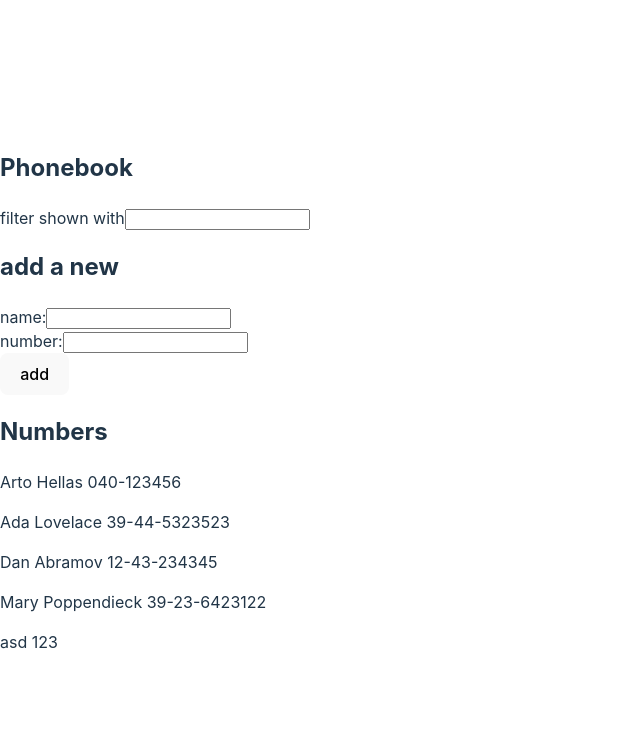
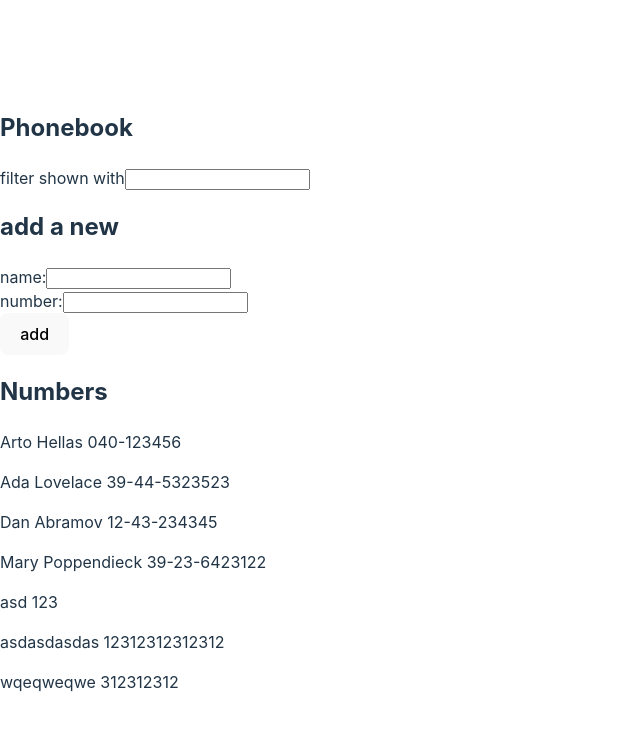
Before and after one commit to roopeak/full-stack-open, a React (Vite) app in the folder part2/phonebook/: page / in a window 1280 px wide. Shown: the top 730 px of the page, without its empty margins (0-640 px from the left). Built offline with nearby package versions, Linux system fonts and the light colour scheme; data requests are answered from the project's data file.

Commit message:
2.13 step8

```diff
--- a/part2/phonebook/db.json
+++ b/part2/phonebook/db.json
@@ -24,6 +24,16 @@
       "id": "asd",
       "name": "asd",
       "number": "123"
+    },
+    {
+      "id": "asdasdasdas",
+      "name": "asdasdasdas",
+      "number": "12312312312312"
+    },
+    {
+      "id": "wqeqweqwe",
+      "name": "wqeqweqwe",
+      "number": "312312312"
     }
   ]
 }
--- a/part2/phonebook/src/App.jsx
+++ b/part2/phonebook/src/App.jsx
@@ -4,6 +4,8 @@
 import Filter from './components/Filter'
 import PersonForm from './components/PersonForm'
 import Persons from './components/Persons'
+
+import personService from './services/persons'
 
 const App = () => {
   const [persons, setPersons] = useState([])
@@ -13,15 +15,12 @@
   const [newFilter, setNewFilter] = useState('')
 
   useEffect(() => {
-    console.log('effect')
-    axios
-      .get('http://localhost:3001/persons')
-      .then(response => {
-        console.log('promise fulfilled')
-        setPersons(response.data)
+    personService
+      .getAll()
+      .then(initialPersons => {
+        setPersons(initialPersons)
       })
   }, [])
-  console.log('render', persons.length, 'persons')
 
   const addName = (event) => {
     event.preventDefault()
@@ -38,10 +37,12 @@
       alert(`${newName} is already added to phonebook`)
       setNewName('')
     } else {
-      axios
-        .post('http://localhost:3001/persons', nameObject)
-        .then(response => {
-          console.log(response)
+      personService
+        .create(nameObject)
+        .then(returnedPerson => {
+          setPersons(persons.concat(returnedPerson))
+          setNewName('')
+          setNewNumber('')
         })
 
       setPersons(persons.concat(nameObject))
@@ -51,7 +52,6 @@
   }
 
   const handleNameChange = (event) => {
-    console.log(event.target.value)
     setNewName(event.target.value)
   }
 
--- /dev/null
+++ b/part2/phonebook/src/services/persons.js
@@ -0,0 +1,19 @@
+import axios from 'axios'
+const baseUrl = 'http://localhost:3001/persons'
+
+const getAll = () => {
+  const request = axios.get(baseUrl)
+  return request.then(response => response.data)
+}
+
+const create = newObject => {
+  const request = axios.post(baseUrl, newObject)
+  return request.then(response => response.data)
+}
+
+const update = (id, newObject) => {
+  const request = axios.put(`${baseUrl}/${id}`, newObject)
+  return request.then(response => response.data)
+}
+
+export default { getAll, create, update }
```
